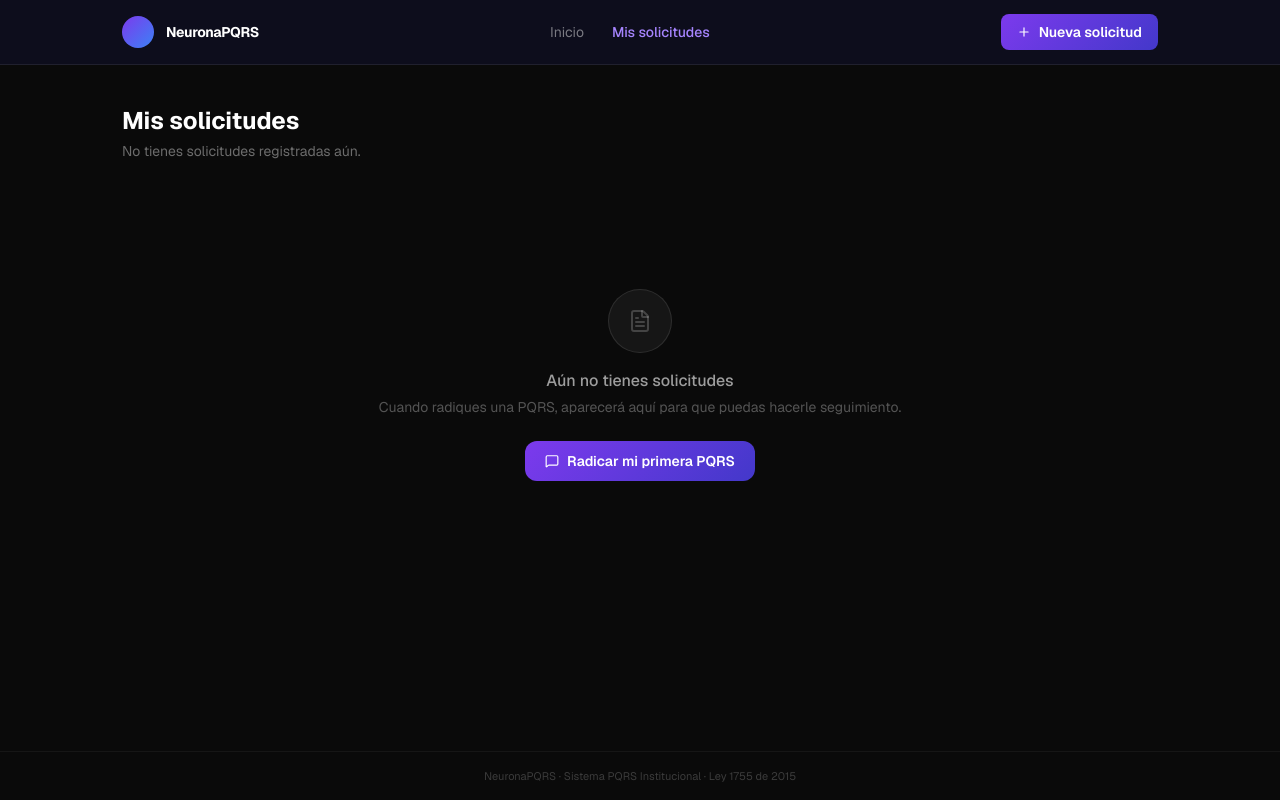
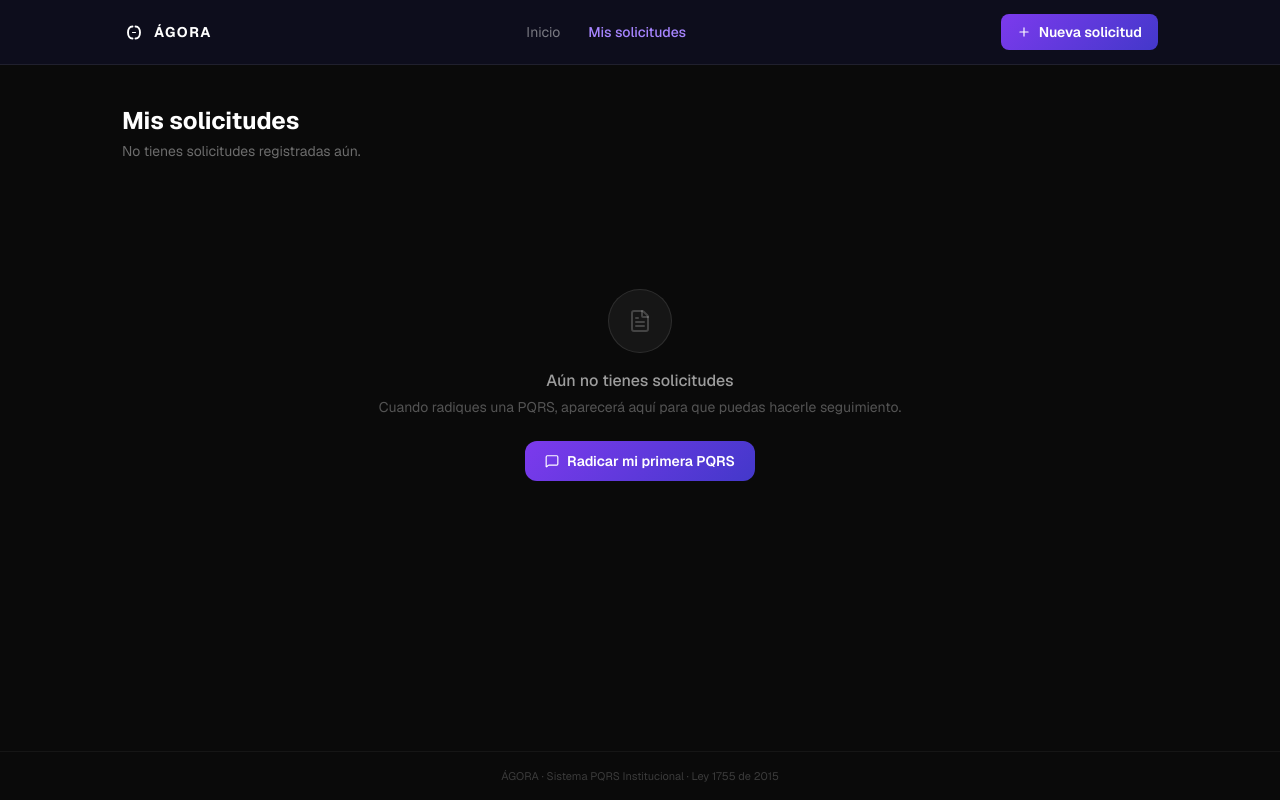
Before and after one commit to Bdavid117/NeuronaPQRS, a Next.js app in the folder apps/web/: page /dashboard in a window 1280 px wide. Built offline with nearby package versions, Linux system fonts and the light colour scheme.

Commit message:
feat: replace NeuronaPQRS text logos with AgoraLogo component
Swaps every inline text/div logo for the new <AgoraLogo> component
across the five main pages (home, dashboard, chat, sidebar, radicado)
and updates footer text to ÁGORA as part of the NeuronaPQRS → ÁGORA rebrand.

```diff
--- a/apps/web/src/app/chat/ChatPageInner.tsx
+++ b/apps/web/src/app/chat/ChatPageInner.tsx
@@ -1,5 +1,6 @@
 "use client";
 
+import { AgoraLogo } from "@/components/AgoraLogo";
 import { type CaseInfo, ChatStream } from "@/components/chat/ChatStream";
 import { cn } from "@/lib/utils";
 import { ChevronLeft, Keyboard, Mic, Plus } from "lucide-react";
@@ -133,10 +134,7 @@ export function ChatPageInner() {
             <ChevronLeft size={18} />
           </Link>
           <div className="flex items-center gap-2">
-            <div className="w-6 h-6 rounded-md bg-primary-600 flex items-center justify-center flex-shrink-0">
-              <span className="text-white text-[10px] font-bold">N</span>
-            </div>
-            <span className="font-semibold text-slate-900 text-sm">NeuronaPQRS</span>
+            <AgoraLogo size="sm" />
           </div>
         </div>
 
--- a/apps/web/src/app/dashboard/page.tsx
+++ b/apps/web/src/app/dashboard/page.tsx
@@ -1,5 +1,6 @@
 "use client";
 
+import { AgoraLogo } from "@/components/AgoraLogo";
 import { cn } from "@/lib/utils";
 import { Clock, ExternalLink, FileText, MessageSquare, Plus, Search } from "lucide-react";
 import Link from "next/link";
@@ -111,11 +112,7 @@ export default function DashboardPage() {
       <header className="sticky top-0 z-50 bg-[#0D0D1C] border-b border-white/[0.08]">
         <div className="max-w-[1100px] mx-auto px-8 h-16 flex items-center justify-between">
           <Link href="/" className="flex items-center gap-3">
-            <div
-              className="w-8 h-8 rounded-full flex-shrink-0"
-              style={{ background: "linear-gradient(135deg, #7c3aed, #3b82f6)" }}
-            />
-            <span className="text-white font-bold text-sm tracking-tight">NeuronaPQRS</span>
+            <AgoraLogo size="sm" className="brightness-0 invert" />
           </Link>
           <nav className="hidden md:flex items-center gap-7">
             <Link href="/" className="text-white/45 text-sm hover:text-white/70 transition-colors">
@@ -254,7 +251,7 @@ export default function DashboardPage() {
       </main>
 
       <footer className="py-4 text-center text-[11px] text-white/20 border-t border-white/[0.05] bg-[#0A0A0A]">
-        NeuronaPQRS · Sistema PQRS Institucional · Ley 1755 de 2015
+        ÁGORA · Sistema PQRS Institucional · Ley 1755 de 2015
       </footer>
     </div>
   );
--- a/apps/web/src/app/page.tsx
+++ b/apps/web/src/app/page.tsx
@@ -1,5 +1,6 @@
 import { Clock, FileText, Shield } from "lucide-react";
 import Link from "next/link";
+import { AgoraLogo } from "@/components/AgoraLogo";
 
 const PQRS_TYPES = [
   {
@@ -47,10 +48,7 @@ export default function HomePage() {
       <header className="sticky top-0 z-50 bg-white/90 backdrop-blur border-b border-slate-100">
         <div className="max-w-5xl mx-auto px-4 sm:px-8 h-14 flex items-center justify-between">
           <div className="flex items-center gap-2.5">
-            <div className="w-7 h-7 rounded-lg bg-primary-600 flex items-center justify-center flex-shrink-0">
-              <span className="text-white text-xs font-bold">N</span>
-            </div>
-            <span className="font-semibold text-slate-900 text-sm">NeuronaPQRS</span>
+            <AgoraLogo size="sm" />
           </div>
           <Link href="/admin/login" className="text-xs text-slate-400 hover:text-slate-700 transition-colors">
             Administración
@@ -136,7 +134,7 @@ export default function HomePage() {
 
       {/* Footer */}
       <footer className="py-4 text-center text-xs text-slate-400 border-t border-slate-100">
-        NeuronaPQRS · Sistema PQRS Institucional · Ley 1755 de 2015
+        ÁGORA · Sistema PQRS Institucional · Ley 1755 de 2015
       </footer>
     </div>
   );
--- a/apps/web/src/app/r/[radicado]/page.tsx
+++ b/apps/web/src/app/r/[radicado]/page.tsx
@@ -1,3 +1,4 @@
+import { AgoraLogo } from "@/components/AgoraLogo";
 import { AlertTriangle, ChevronLeft, FileText } from "lucide-react";
 import Link from "next/link";
 
@@ -73,11 +74,7 @@ export default async function RadicadoPage({ params }: PageProps) {
       <header className="sticky top-0 z-50 bg-[#0D0D1C] border-b border-white/[0.08]">
         <div className="max-w-[1440px] mx-auto px-8 h-16 flex items-center justify-between">
           <div className="flex items-center gap-3">
-            <div
-              className="w-8 h-8 rounded-full flex-shrink-0"
-              style={{ background: "linear-gradient(135deg, #7c3aed, #3b82f6)" }}
-            />
-            <span className="text-white font-bold text-sm tracking-tight">NeuronaPQRS</span>
+            <AgoraLogo size="sm" className="brightness-0 invert" />
           </div>
           <nav className="hidden md:flex items-center gap-7">
             <Link href="/" className="text-white/45 text-sm hover:text-white/70 transition-colors">
--- a/apps/web/src/components/chat/ChatSidebar.tsx
+++ b/apps/web/src/components/chat/ChatSidebar.tsx
@@ -1,5 +1,6 @@
 "use client";
 
+import { AgoraLogo } from "@/components/AgoraLogo";
 import { cn } from "@/lib/utils";
 import { Clock, History, LogOut, MessageSquare, Plus, User } from "lucide-react";
 import Link from "next/link";
@@ -29,11 +30,7 @@ export function ChatSidebar({ onNew, activeSessionId, history = [], userName = "
     <aside className="flex flex-col h-full bg-[#0D0D1C] border-r border-[#222233] w-[260px] flex-shrink-0">
       {/* Logo row */}
       <div className="flex items-center gap-3 px-5 py-5 border-b border-[#222233]">
-        <div
-          className="w-8 h-8 rounded-full flex-shrink-0"
-          style={{ background: "linear-gradient(135deg, #7c3aed, #3b82f6)" }}
-        />
-        <span className="text-white font-bold text-sm tracking-tight">NeuronaPQRS</span>
+        <AgoraLogo size="sm" className="brightness-0 invert" />
       </div>
 
       {/* New consultation button */}
```
